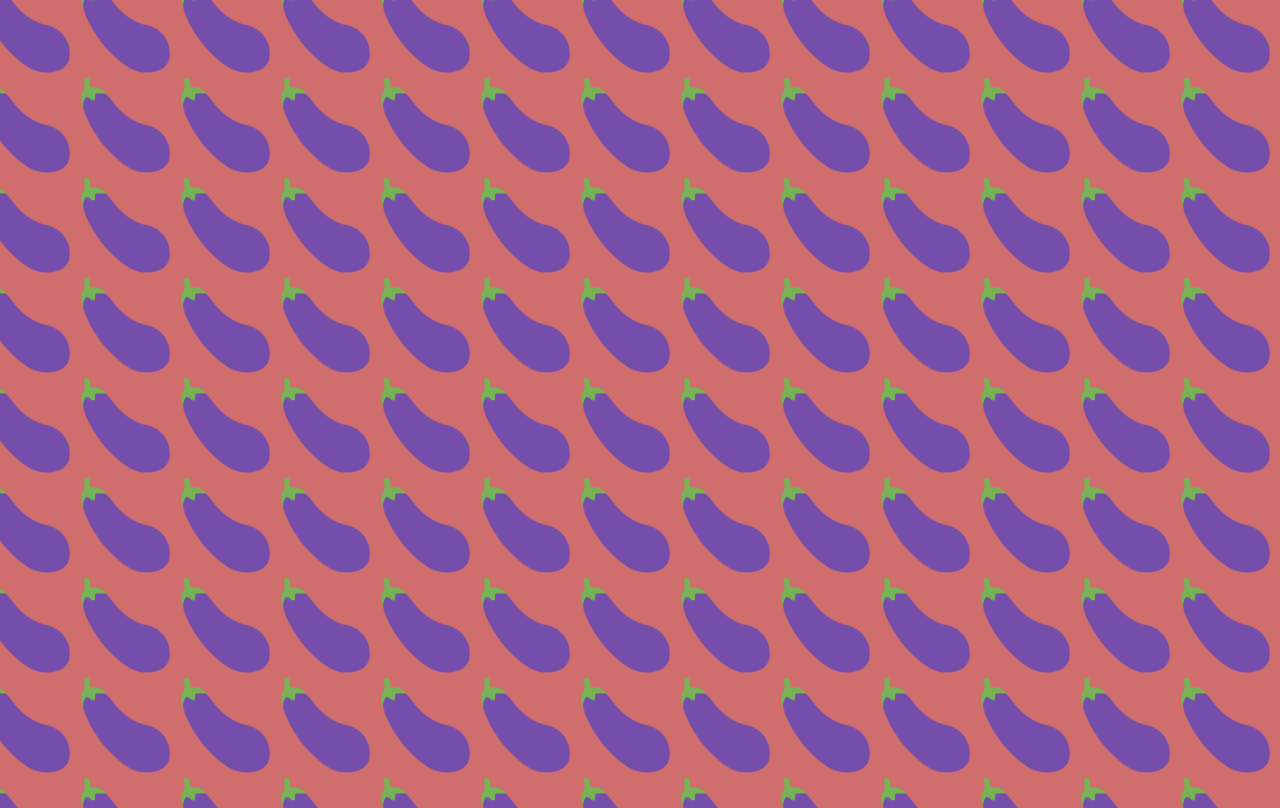
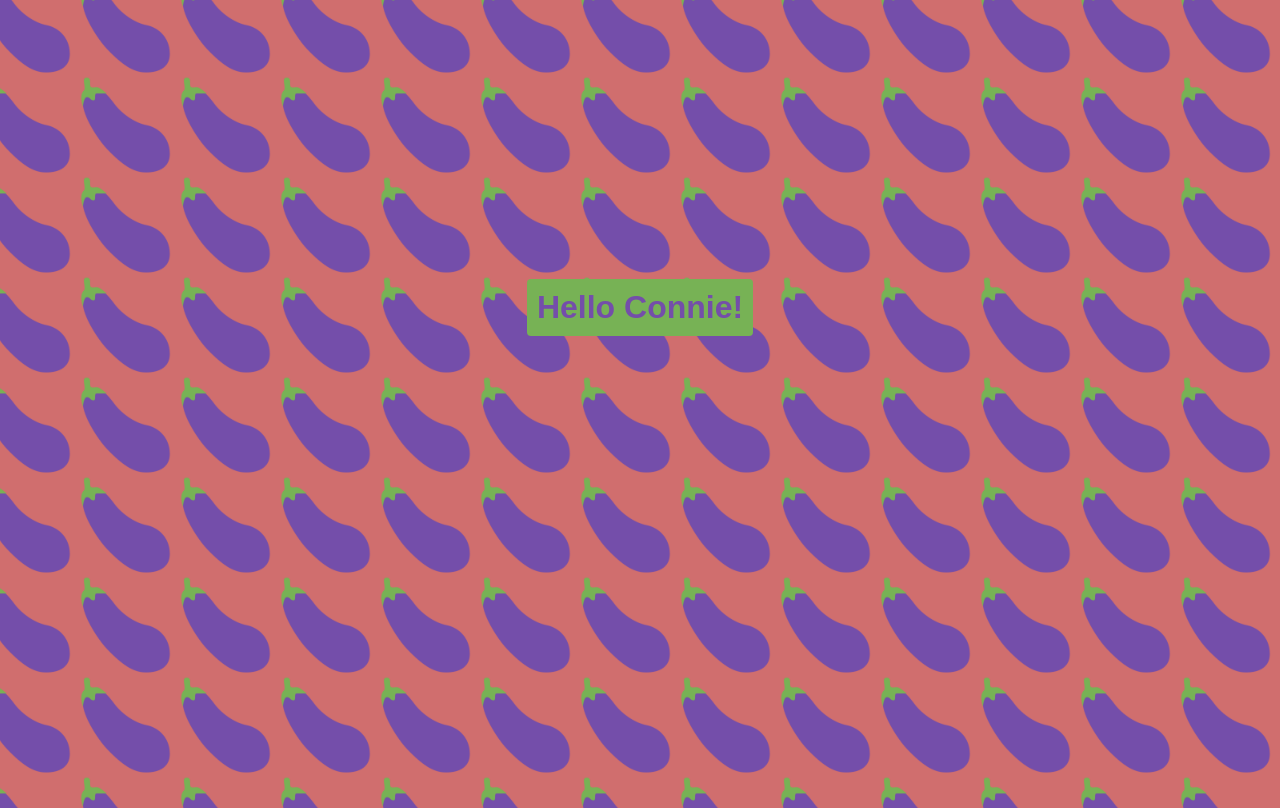
Before and after one commit to squishsquash/squish-web, a plain HTML site: page index.html in a window 1280 px wide. Drawn offline with nearby package versions, Linux system fonts and the light colour scheme.

Commit message:
styling the hello world a little bit

```diff
--- a/css/style.css
+++ b/css/style.css
@@ -15,3 +15,28 @@ body {
 	background-repeat: repeat;
 	animation: animatedBackground 40s linear infinite;
 }
+
+#hello {
+  color: #744EAA;
+  background: #77B255;
+  font-family: Arial;
+  display: inline-flex;
+  padding: 10px;
+  border-radius: 4px;
+}
+
+.outer-container {
+	position: relative;
+	height: 600px;
+	width: 100%;
+}
+
+.inner-container {
+	text-align: center;
+	width: 100%;
+  position: relative;
+  top: 50%;
+  -webkit-transform: translateY(-50%);
+  -ms-transform: translateY(-50%);
+  transform: translateY(-50%);
+}
--- a/index.html
+++ b/index.html
@@ -8,6 +8,10 @@
 	<link href="/css/style.css" rel="stylesheet" />
 </head>
 <body ng-controller='AppCtrl'>
-<!-- 	<h1>Hello {{name}}!<h1> -->
+	<div class="outer-container">
+		<div class=inner-container>
+			<h1 id="hello">Hello {{name}}!<h1>
+		</div>
+	</div>
 </body>
 </html>
```
